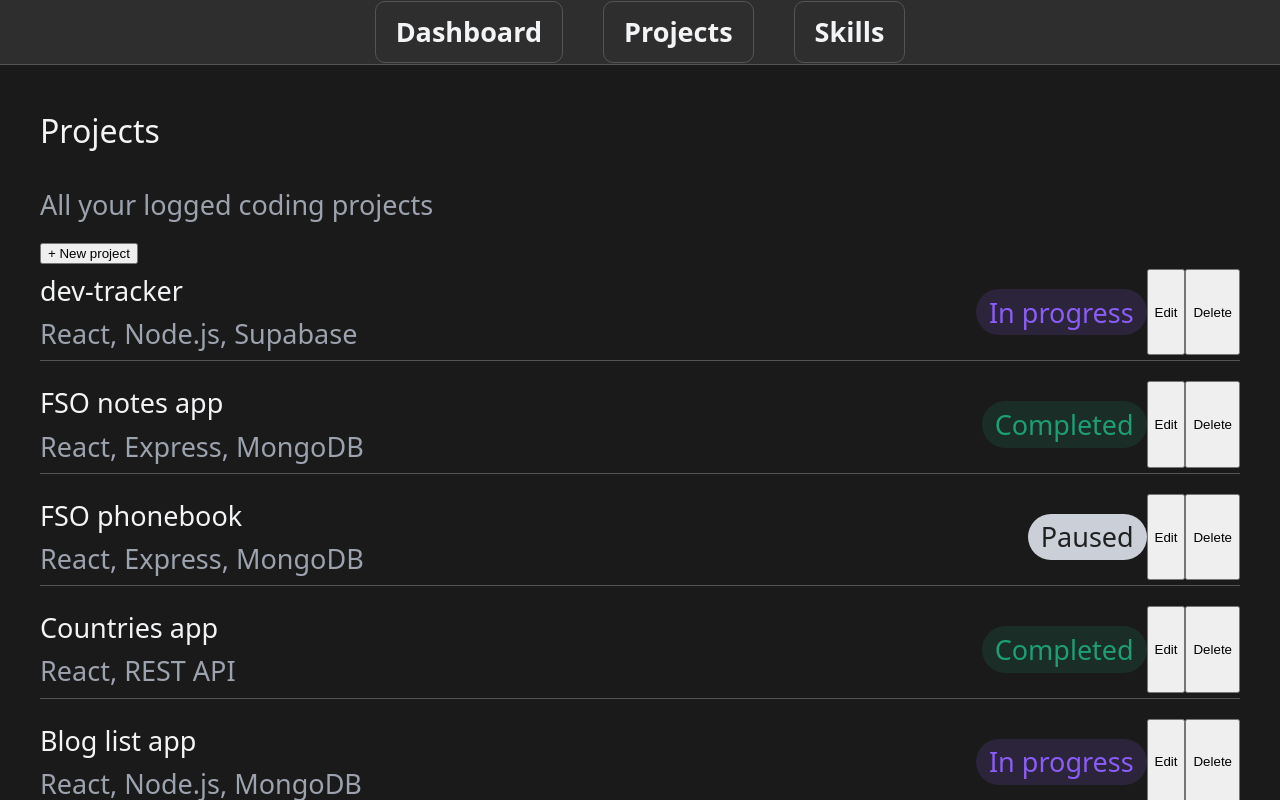
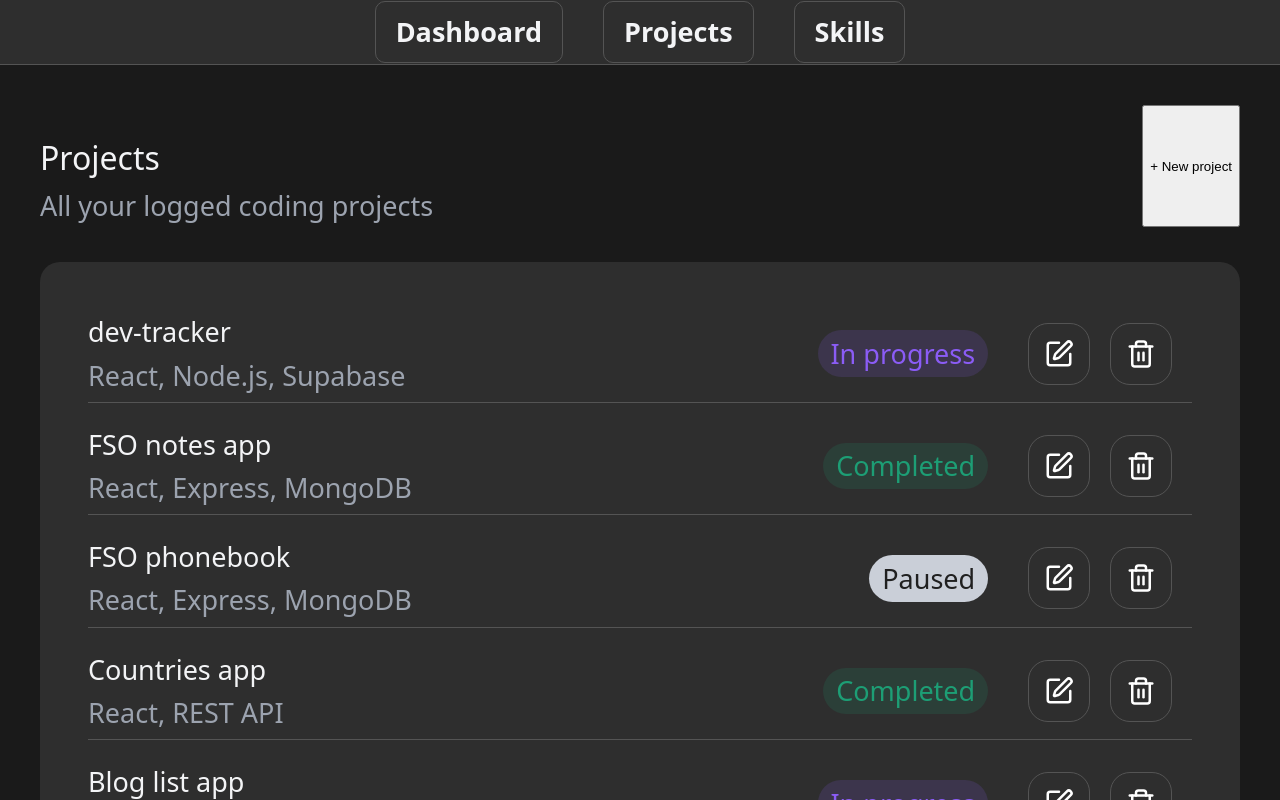
Before and after one commit to tomi-0/dev-tracker, a React (Vite) app in the folder client/: page /projects in a window 1280 px wide. Shown: the top 800 px of the page. Built offline with nearby package versions, Linux system fonts and the light colour scheme.

Commit message:
frat: added lucide icons

```diff
--- a/client/package.json
+++ b/client/package.json
@@ -10,6 +10,7 @@
     "preview": "vite preview"
   },
   "dependencies": {
+    "lucide-react": "^1.23.0",
     "react": "^19.2.4",
     "react-dom": "^19.2.4",
     "react-router-dom": "^7.13.1"
--- a/client/src/components/ProjectCard.jsx
+++ b/client/src/components/ProjectCard.jsx
@@ -1,6 +1,7 @@
 import { useState } from "react"
 import UpdateProjectForm from "./UpdateProjectForm"
 import '../styles/ProjectCard.css'
+import { SquarePen, Trash } from 'lucide-react';
 
 const ProjectCard= ({project, showActions, deleteProject, updateProject, editingId, setEditingId}) => {
   const [cancel, setCancel] = useState(true)
@@ -37,16 +38,14 @@ const ProjectCard= ({project, showActions, deleteProject, updateProject, editing
       </div>
       <p className={get_colour(project.status)}>{status_text(project.status)}</p>
       {!showActions? <></> :
-        <>
-        <button onClick={() => {
+        <div className="buttons">
+        <SquarePen className="edit-button" size={30} color="white" onClick={() => {
           setEditingId(project.id)
           setCancel(false)
-        }}>
-          Edit
-        </button>
+        }}/>
           {editingId === project.id && !cancel? <UpdateProjectForm  project={project} updateProject={updateProject} cancel={cancel} setCancel={setCancel}/> : <></>}
-        <button onClick={() => deleteProject(project.id)}>Delete</button>
-        </>
+        <Trash className="edit-button" size={30} color="white" onClick={() => deleteProject(project.id)}/>
+        </div>
       }
 
     </div>
--- a/client/src/pages/Projects.jsx
+++ b/client/src/pages/Projects.jsx
@@ -2,6 +2,7 @@ import { useEffect, useState } from "react"
 import { initialProjects, initialSkills } from "../data/testData"
 import ProjectCard from "../components/ProjectCard"
 import ProjectForm from "../components/ProjectForm"
+import "../styles/Projects.css"
 
 const Projects = ({projects, deleteProject, updateProject, addProject, addActivity}) => {
   const [showForm, setShowForm] = useState(false)
@@ -13,17 +14,24 @@ const Projects = ({projects, deleteProject, updateProject, addProject, addActivi
 
   return(
     <section>
+      <div className="project-header">
+        <div className="project-left">
           <h1>Projects</h1>
-      <p>All your logged coding projects</p>
+          <p className="project-text">All your logged coding projects</p>
+        </div>
 
         <button onClick={changeFormView}>
           {showForm? "Cancel" : "+ New project" }
         </button>
+      </div>
+
       {showForm? <ProjectForm addProject={addProject} addActivity={addActivity}/> : <></>}
 
+      <div className="projects-container">
         {projects.map(project =>
           <ProjectCard key={project.id} project={project} showActions={true} deleteProject={deleteProject} updateProject={updateProject} editingId={editingId} setEditingId={setEditingId} addActivity={addActivity}/>
         )}
+      </div>
 
     </section>
   )
--- a/client/src/styles/ProjectCard.css
+++ b/client/src/styles/ProjectCard.css
@@ -38,3 +38,16 @@
 .project-stack {
   color: var(--text);
 }
+
+.buttons {
+  margin-left: 40px;
+  display: flex;
+  align-items: center;
+}
+
+.edit-button {
+  border: 1px solid var(--border);
+  border-radius: 20px;
+  padding: 15px;
+  margin-right: 20px;
+}
--- /dev/null
+++ b/client/src/styles/Projects.css
@@ -0,0 +1,18 @@
+.project-text {
+  margin-top: -25px;
+}
+
+.project-left {
+  flex: 1;
+}
+
+.project-header {
+  display: flex;
+  margin-bottom: 35px;
+}
+
+.projects-container {
+  background: var(--bg-secondary);
+  padding: 3rem;
+  border-radius: 20px;
+}
```
Also changed, not shown: 1 other file (tests, documents, lock files or other folders). Lines whose indentation alone changed are shown as unchanged.
